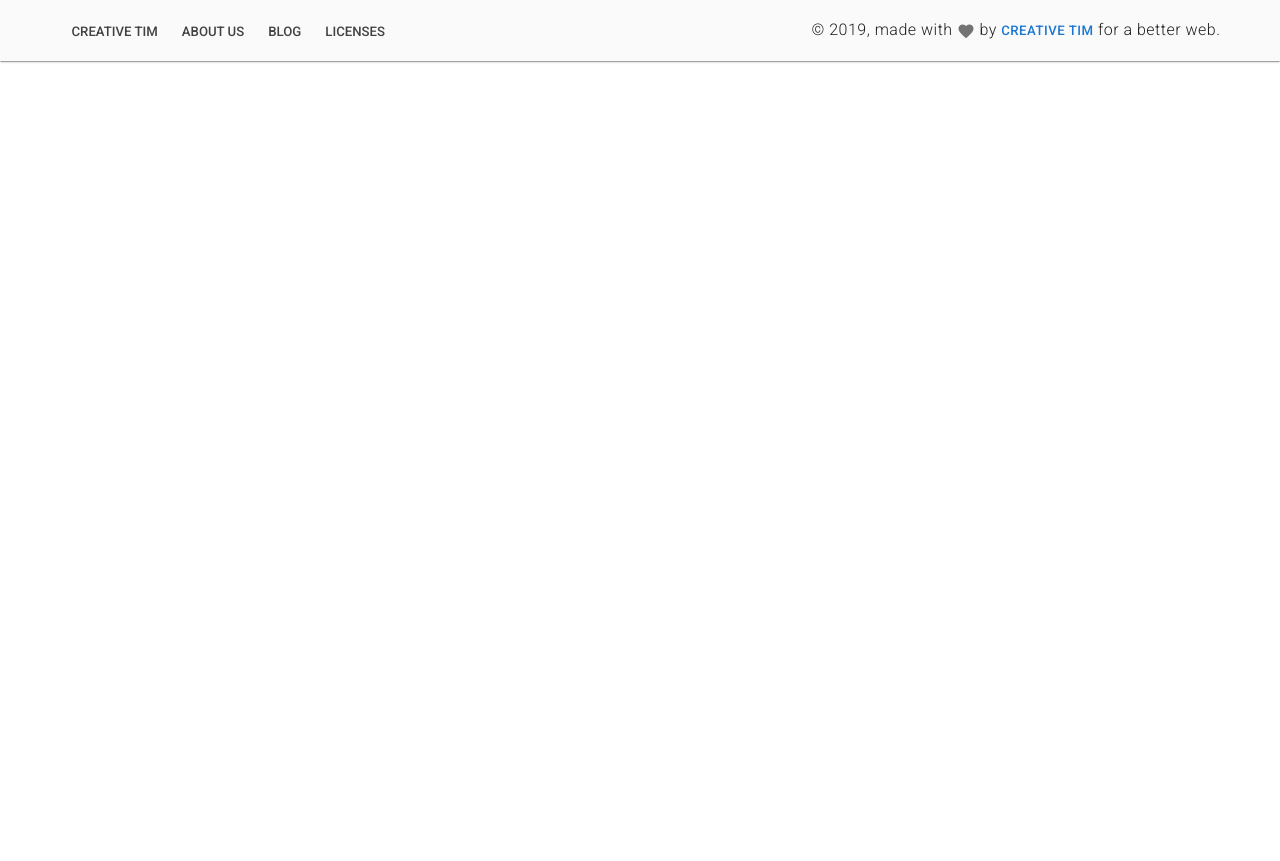
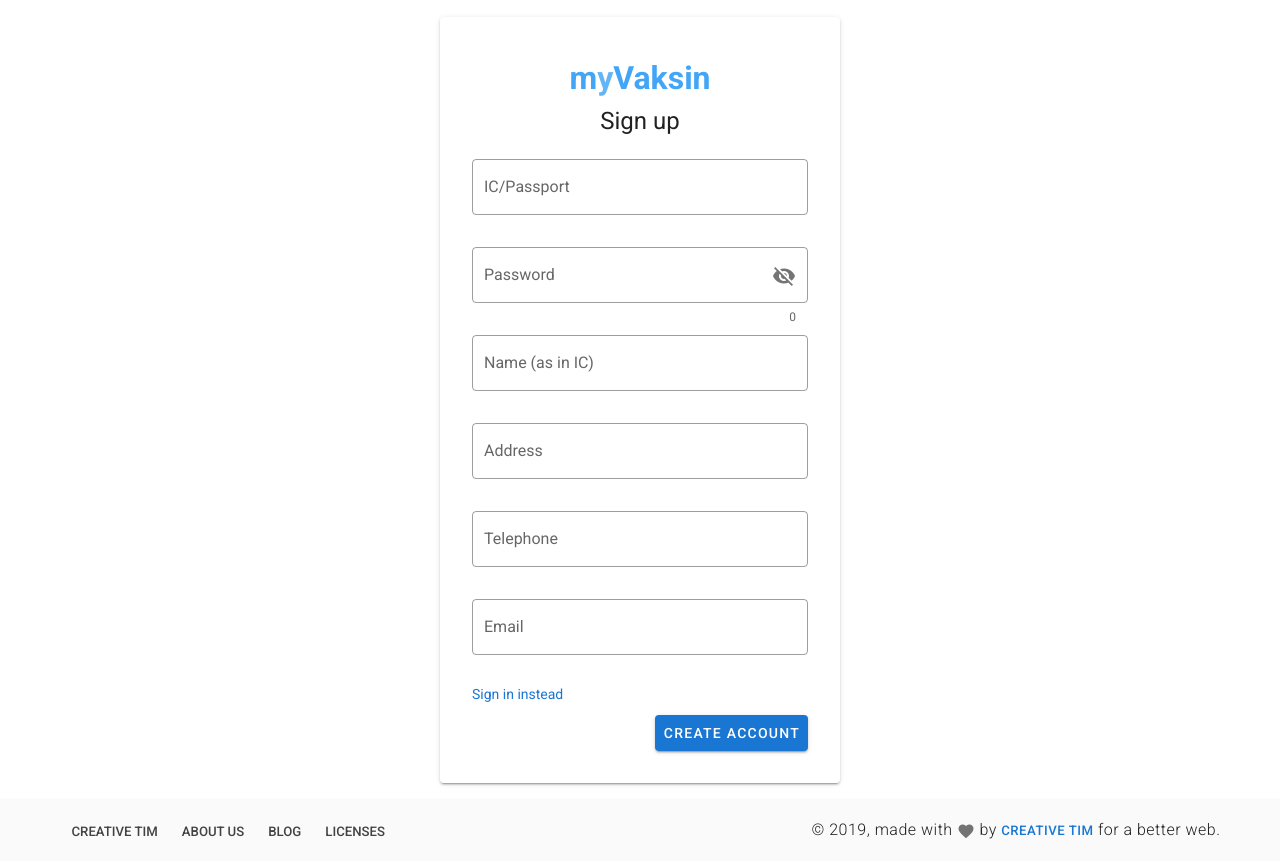
Before and after one commit to mamaguchi/myvaksin-provider-fe, a Nuxt app: page /signup in a window 1280 px wide. Before the commit the page ends 800 px from the top, so only its background shows below. Built offline with nearby package versions, Linux system fonts and the light colour scheme.

Commit message:
Added signup page. Pseudo-signup code is working.

```diff
--- a/pages/login/index.vue
+++ b/pages/login/index.vue
@@ -20,8 +20,6 @@
               <p v-if="loginErr" class="error">
                 {{ loginErr }}
               </p>
-
-              <span>SignInForm valid: <h3>{{ signInFormValid }}</h3></span>
 
               <p v-if="signupStatus" class="blue--text text--lighten-1">
                 {{ signupStatus }}
@@ -97,18 +95,10 @@
 
   data () {
     return {
-      // idErrMsg: '',
-      // pwdErrMsg: '',
-      signInFormErr: false,
-      signInFormValid: false,
-      userId: null,
-      userPwd: null,
+      userId: '',
+      userPwd: '',
       showPwd: false,
       loginErr: null,
-      // idRules: [
-      //   v => !!v || 'IC is required',
-      //   v => /^[0-9]*$/.test(v) || 'Only numeric values allowed'
-      // ],
       idRules: [
         v => !!v || 'IC is required',
         v => (
@@ -144,17 +134,7 @@
     }),
 
     validateSignInForm () {
-      // this.signInFormErr = false
       let isValid = true
-      // Object.keys(this.form).forEach((k) => {
-      //   if (!this.$refs[k].validate(true)) {
-      //     // this.signInFormErr = true
-      //     isValid = false
-      //     break
-      //   }
-      //   // if (!this.form[k]) { this.signInFormErr = true }
-      // })
-
       const formKeys = Object.keys(this.form)
       for (let i = 0; i < formKeys.length; i++) {
         if (!this.$refs[formKeys[i]].validate(true)) {
@@ -165,27 +145,18 @@
       return isValid
     },
 
-    signin () {
-      // if (this.userId === '') {
-      //   this.idErrMsg = 'Please enter a valid IC number'
-      // }
-      // if (this.userPwd === '') {
-      //   this.pwdErrMsg = 'Please enter your login password'
-      // }
-      // if (formInvalid) { return }
-
-      this.signInFormValid = this.validateSignInForm()
-
-      // try {
-      //   this.$store.commit('auth/signupStatus', '')
-      //   await this.login({
-      //     userId: this.userId,
-      //     userPwd: this.userPwd
-      //   })
-      // } catch (error) {
-      //   // this.loginErr = error //this gives an unfriendly error msg
-      //   this.loginErr = 'Unable to login at the moment, please try again later'
-      // }
+    async signin () {
+      if (this.validateSignInForm()) {
+        try {
+          this.$store.commit('auth/signupStatus', '')
+          await this.login({
+            userId: this.userId,
+            userPwd: this.userPwd
+          })
+        } catch (error) {
+          this.loginErr = 'Unable to login at the moment, please try again later'
+        }
+      }
     }
 
   }
--- a/pages/people/index.vue
+++ b/pages/people/index.vue
@@ -1125,7 +1125,7 @@
       /* FORM FIELD RULES */
       requiredRule: [v => !!v || 'This field is required'],
       profileNameRules: [
-        v => !(v.search(/[0-9!#$%^&*)(<>+=,.?_-]/g) > -1) || 'First and last name must contain alphabet characters only'
+        v => !(v.search(/[0-9!#$%^&*)(<>+=,.?_-]/g) > -1) || 'Name must contain alphabet characters only'
       ],
       profileIdentRules: [
         v => !(v.search(/[!@#$%^&* )(<>+=,.?_-]/g) > -1) || 'IC/Passport is not allowed to contain space and special characters'
--- /dev/null
+++ b/pages/signup/index.vue
@@ -0,0 +1,241 @@
+<template>
+  <v-container fill-height fluid>
+    <v-row align="center">
+      <v-card
+        ref="form"
+        class="mx-auto"
+        max-width="400"
+      >
+        <v-card-text>
+          <v-list-item three-line>
+            <v-list-item-content class="mt-4">
+              <div class="my_text_h4 text-center font-weight-bold">
+                <span class="blue--text text--lighten-1">m</span><span class="blue--text text--lighten-2">y</span><span class="blue--text text--lighten-1">Vaksin</span>
+              </div>
+
+              <v-list-item-title class="my_text_h5 text-center mt-2 mb-6">
+                Sign up
+              </v-list-item-title>
+
+              <p v-if="signupErr" class="error mb-4">
+                {{ signupErr }}
+              </p>
+
+              <v-text-field
+                ref="id"
+                v-model="userId"
+                outlined
+                label="IC/Passport"
+                validate-on-blur
+                :rules="idRules"
+                required
+              />
+
+              <v-text-field
+                ref="pwd"
+                v-model="userPwd"
+                outlined
+                label="Password"
+                counter
+                validate-on-blur
+                :rules="pwdRules"
+                required
+                :append-icon="showPwd ? 'mdi-eye' : 'mdi-eye-off'"
+                :type="showPwd ? 'text' : 'password'"
+                @click:append="showPwd = !showPwd"
+              />
+
+              <v-text-field
+                ref="name"
+                v-model="userName"
+                outlined
+                label="Name (as in IC)"
+                validate-on-blur
+                :rules="nameRules"
+                required
+              />
+
+              <v-text-field
+                ref="address"
+                v-model="userAddress"
+                outlined
+                label="Address"
+                validate-on-blur
+                :rules="addressRules"
+                required
+              />
+
+              <v-text-field
+                ref="telephone"
+                v-model="userTelephone"
+                outlined
+                label="Telephone"
+                validate-on-blur
+                :rules="telephoneRules"
+                required
+              />
+
+              <v-text-field
+                ref="email"
+                v-model="userEmail"
+                outlined
+                label="Email"
+                validate-on-blur
+                :rules="emailRules"
+                required
+              />
+
+              <nuxt-link
+                to="/login"
+                class="mynuxtlink"
+              >
+                Sign in instead
+              </nuxt-link>
+            </v-list-item-content>
+          </v-list-item>
+        </v-card-text>
+
+        <v-card-actions>
+          <v-spacer />
+          <v-btn
+            color="primary"
+            class="mr-6 mt-n6 mb-6"
+            @click="createAccount()"
+          >
+            Create account
+          </v-btn>
+        </v-card-actions>
+      </v-card>
+    </v-row>
+  </v-container>
+</template>
+
+<script>
+import { mapActions } from 'vuex'
+
+export default {
+
+  components: {
+    //
+  },
+
+  data () {
+    return {
+      userId: '',
+      userPwd: '',
+      userName: '',
+      userAddress: '',
+      userTelephone: '',
+      userEmail: '',
+      showPwd: false,
+      signupErr: null,
+      idRules: [
+        v => !!v || 'IC is required',
+        v => (
+          /^[0-9]{6,6}[-]{1,1}[0-9]{2,2}[-]{1,1}[0-9]{4,4}$/.test(v) ||
+          /^[0-9]{6,6}[0-9]{2,2}[0-9]{4,4}$/.test(v) ||
+          /^[a-zA-Z]{1,2}[0-9]{6,8}[a-zA-Z]{0,1}$/.test(v) ||
+          'Invalid IC/Passport'
+        )
+      ],
+      pwdRules: [
+        v => !!v || 'Password is required',
+        v => v.length >= 8 || 'Passsword must be at least 8 characters long',
+        v => !(/^.*[ ]+.*$/.test(v)) || 'Passsword is not allowed to contain space character'
+      ],
+      nameRules: [
+        v => !!v || 'Name is required',
+        v => !(v.search(/[0-9!#$%^&*)(<>+=,.?_-]/g) > -1) || 'Name must contain alphabet characters only'
+      ],
+      addressRules: [
+        v => !!v || 'Address is required'
+      ],
+      telephoneRules: [
+        v => !!v || 'Telephone is required',
+        v => !((v.match(/-/g) || []).length > 1) || 'Telephone number can contain only 1 hyphen character',
+        v => !(v.search(/[!@#$%^&* )(<>+=,.?_]/g) > -1) || 'Telephone number not allowed to contain space and special characters',
+        v => !(v.search(/[a-zA-Z]/g) > -1) || 'Telephone number not allowed to contain alphabet characters'
+      ],
+      emailRules: [
+        v => !!v || 'Email is required',
+        v => /^[a-zA-Z0-9.!#$%&'*+/=?^_`{|}~-]+@[a-zA-Z0-9-]+(?:\.[a-zA-Z0-9-]+)*$/.test(v) ||
+           'Invalid email address'
+      ]
+    }
+  },
+
+  computed: {
+    form () {
+      return {
+        id: this.userId,
+        pwd: this.userPwd,
+        name: this.userName,
+        address: this.userAddress,
+        telephone: this.userTelephone,
+        email: this.userEmail
+      }
+    }
+  },
+
+  methods: {
+    ...mapActions('auth', {
+      signup: 'signup'
+    }),
+
+    validateSignUpForm () {
+      let isValid = true
+      const formKeys = Object.keys(this.form)
+      for (let i = 0; i < formKeys.length; i++) {
+        if (!this.$refs[formKeys[i]].validate(true)) {
+          isValid = false
+          break
+        }
+      }
+      return isValid
+    },
+
+    async createAccount () {
+      if (this.validateSignUpForm()) {
+        try {
+          const createAccResCode = await this.signup({
+            userId: this.userId,
+            userPwd: this.userPwd,
+            userName: this.userName,
+            userAddress: this.userAddress,
+            userTelephone: this.userTelephone,
+            userEmail: this.userEmail
+          })
+
+          if (createAccResCode === 1) {
+            this.signupErr = 'This user account already exists, new account not created'
+          } else if (createAccResCode === 0) {
+            // this.signupErr = 'User account created' //for debugging purpose only
+            this.$store.commit('auth/signupStatus', 'User account created')
+            this.$router.push('/login')
+          }
+        } catch (error) {
+          // this.signupErr = error //this gives an unfriendly error msg
+          this.signupErr = 'Unable to signup at the moment, please try again later'
+        }
+      }
+    }
+
+  }
+}
+</script>
+
+<style scoped>
+
+.mynuxtlink {
+    text-decoration: none;
+}
+
+.my_text_h4 {
+   font-size: xx-large;
+}
+
+.my_text_h5 {
+   font-size: x-large;
+}
+
+</style>
--- a/store/auth/actions.js
+++ b/store/auth/actions.js
@@ -1,4 +1,4 @@
-import qs from 'qs'
+// import qs from 'qs'
 
 const cookies = process.client ? require('js-cookie') : undefined
 
@@ -23,10 +23,11 @@
     commit('auth', null)
   },
 
-  async signup (context, formData) {
-    const payloadData = qs.stringify(formData)
-    const { data } = await this.$axios.post('http://localhost:8082/public/signup', payloadData)
+  signup (context, formData) {
+    // const payloadData = qs.stringify(formData)
+    // const { data } = await this.$axios.post('http://localhost:8082/public/signup', payloadData)
 
-    return data.createAccResCode
+    // return data.createAccResCode
+    return 0
   }
 }
--- a/store/auth/getters.js
+++ b/store/auth/getters.js
@@ -1,6 +1,6 @@
 export default {
 
-  getSignupStatus (state) {
+  signupStatus (state) {
     return state.signupStatus
   }
 
--- a/store/auth/mutations.js
+++ b/store/auth/mutations.js
@@ -4,7 +4,7 @@
     state.auth = authData
   },
 
-  setPrevRoute (state, prevRoute) {
+  prevRoute (state, prevRoute) {
     state.prevRoute = prevRoute
   },
 
```
